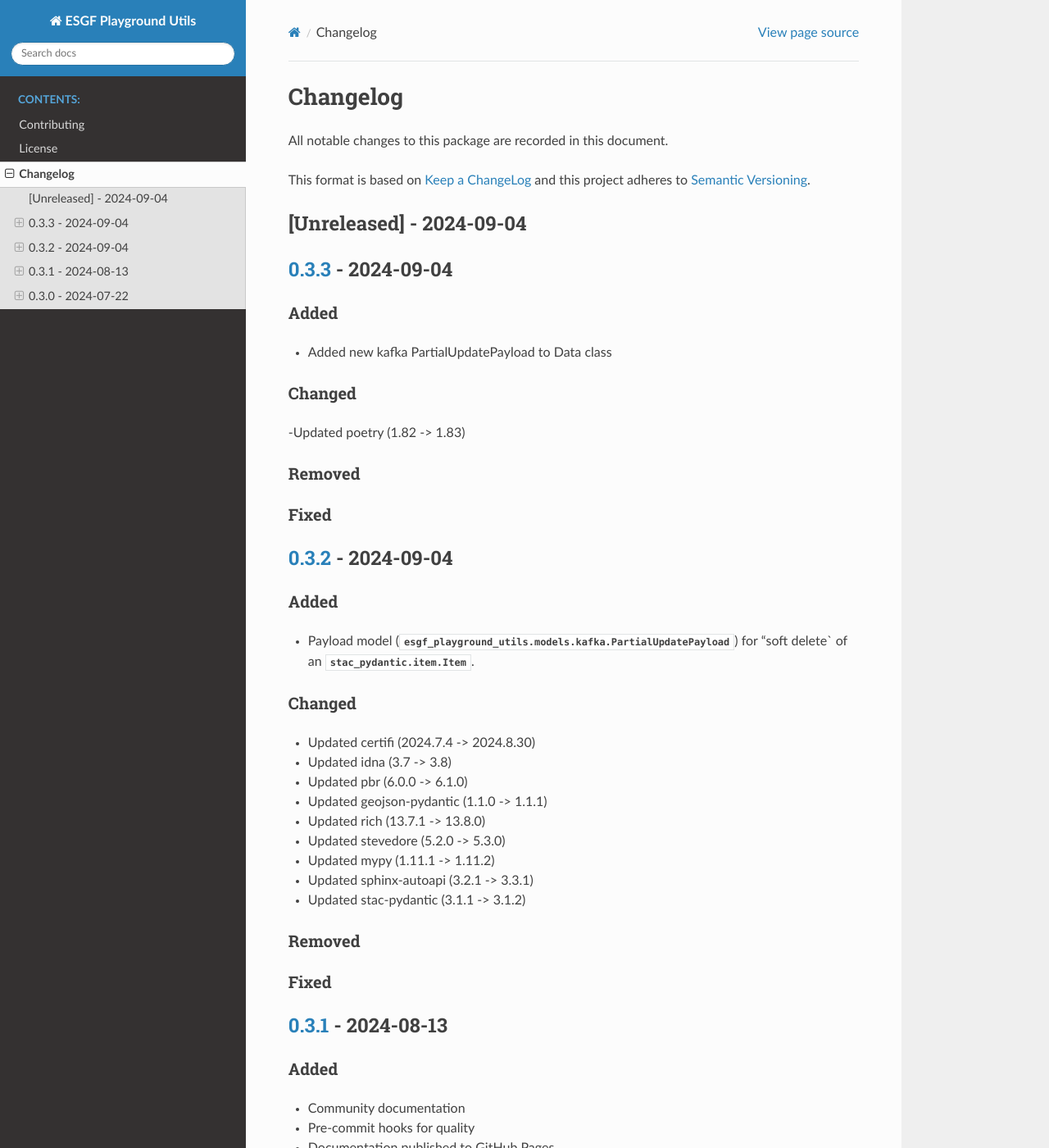
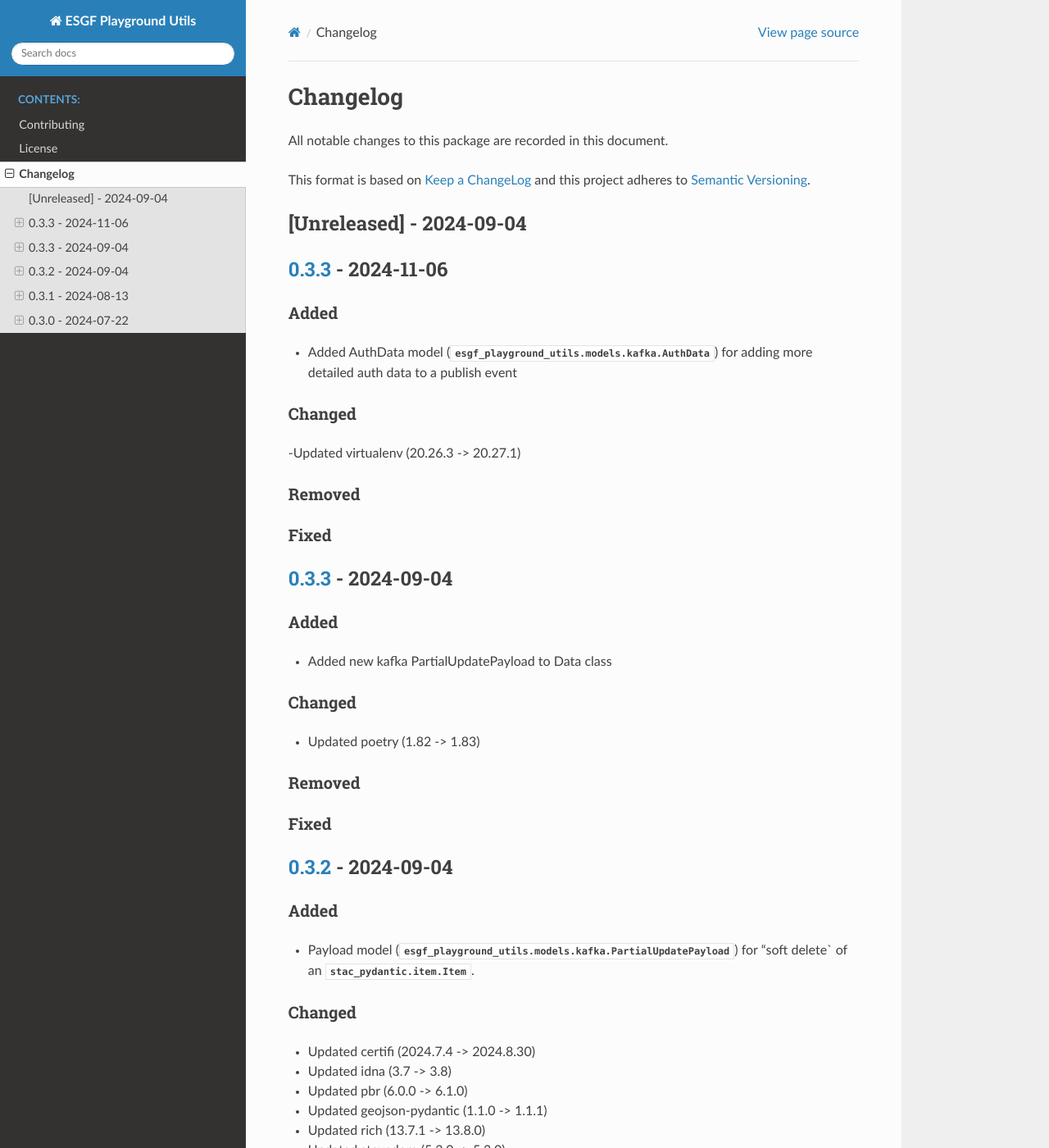
Before and after one commit to ESGF/esgf-playground-utils, a Sphinx documentation site: the page built from docs/changelog.rst, in a window 1280 px wide and 1400 px high. Shown: the whole window at 82% size. Built offline with Sphinx 7.4.7 and the Read the Docs theme 3.1.0, drawn with Linux system fonts in a browser that asks for light colours; pages that are not in the unit, such as notebooks, are missing from menus.

Commit message:
Updated CHANGELOG

```diff
--- a/CHANGELOG.rst
+++ b/CHANGELOG.rst
@@ -9,6 +9,26 @@ adheres to `Semantic Versioning <https://semver.org>`_.
 [Unreleased] - 2024-09-04
 -------------------------
 
+`0.3.3 <https://github.com/ESGF/esgf-playground-utils/releases/tag/0.3.4>`_  - 2024-11-06
+-----------------------------------------------------------------------------------------
+
+Added
+^^^^^
+- Added AuthData model (:py:class:`esgf_playground_utils.models.kafka.AuthData`) for adding
+  more detailed auth data to a publish event
+
+Changed
+^^^^^^^
+
+-Updated virtualenv (20.26.3 -> 20.27.1)
+
+Removed
+^^^^^^^
+
+Fixed
+^^^^^
+
+
 `0.3.3 <https://github.com/ESGF/esgf-playground-utils/releases/tag/0.3.3>`_  - 2024-09-04
 -----------------------------------------------------------------------------------------
 
@@ -19,7 +39,7 @@ Added
 Changed
 ^^^^^^^
 
--Updated poetry (1.82 -> 1.83)
+- Updated poetry (1.82 -> 1.83)
 
 Removed
 ^^^^^^^
--- a/docs/conf.py
+++ b/docs/conf.py
@@ -13,7 +13,7 @@ sys.path.insert(0, os.path.abspath("../.."))
 project = "ESGF Playground Utils"
 copyright = "2024, David Poulter"
 author = "David Poulter"
-release = "0.3.3"
+release = "0.3.4"
 
 # -- General configuration ---------------------------------------------------
 # https://www.sphinx-doc.org/en/master/usage/configuration.html#general-configuration
```
